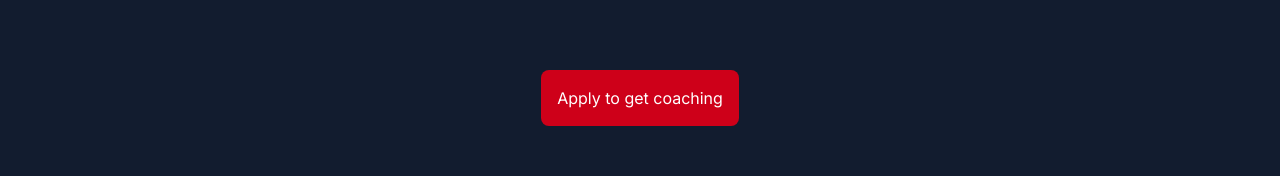
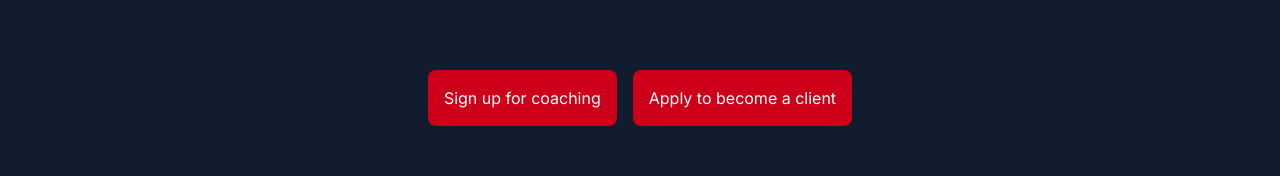
Before and after one commit to mccashland/Xelik-Website, a Next.js app: page /clients in a window 1280 px wide. Shown: the part 775-951 px from the top of the page. Built offline with nearby package versions, Linux system fonts and the light colour scheme.

Commit message:
added new forms

```diff
--- a/src/app/clients/page.tsx
+++ b/src/app/clients/page.tsx
@@ -2,7 +2,6 @@ import Banner from "@/components/Banner/page";
 import Footer from "@/components/Footer/page";
 import LogoHeader from "@/components/LogoHeader/page";
 import MainContent from "@/components/MainContent/page";
-import { route } from "@/utils/Routes";
 
 export default function Clients() {
   const content = {
@@ -13,14 +12,23 @@ export default function Clients() {
     mainImage: "/assets/imgs/main-clients.svg",
     button: {
       text: "Apply to get coaching",
-      link: route.clients.passphrase,
     },
   };
+  const buttons = [
+    {
+      label: "Sign up for coaching",
+      link: "/clients/phrase?q=Sign up for coaching",
+    },
+    {
+      label: "Apply to become a client",
+      link: "/clients/phrase?q=Apply to become a client",
+    },
+  ];
   return (
     <div className="flex flex-col gap-10">
       <LogoHeader />
       <Banner text={"Clients"} />
-      <MainContent content={content} />
+      <MainContent buttons={buttons} content={content} />
       <Footer />
     </div>
   );
--- a/src/app/coaches/page.tsx
+++ b/src/app/coaches/page.tsx
@@ -16,11 +16,21 @@ export default function Coaches() {
       link: route.coaches.passphrase,
     },
   };
+  const buttons = [
+    {
+      label: "Sign Up to become a coach",
+      link: "/coaches/phrase?q=Sign Up to become a coach",
+    },
+    {
+      label: "Apply to become a coach",
+      link: "/coaches/phrase?q=Apply to become a coach",
+    },
+  ];
   return (
     <div className="flex flex-col gap-10">
       <LogoHeader />
       <Banner text={"Coaches"} />
-      <MainContent content={content} />
+      <MainContent buttons={buttons} content={content} />
       <Footer />
     </div>
   );
--- a/src/components/MainContent/page.tsx
+++ b/src/components/MainContent/page.tsx
@@ -9,8 +9,9 @@ interface Props {
     description: any;
     button: any;
   };
+  buttons: { label: string; link: string }[];
 }
-export default function MainContent({ content }: Props) {
+export default function MainContent({ content, buttons }: Props) {
   const { mainImage, text1, text2, description, button } = content;
   return (
     <div className="w-full flex flex-col justify-center items-center">
@@ -26,9 +27,13 @@ export default function MainContent({ content }: Props) {
             />
             <div className="flex  items-center gap-3">
               <img src="/assets/imgs/Arrow Small.svg" alt="" />
-              <div className="text-[#fff] text-[30px] md:text-[40px] ">{text1}</div>
+              <div className="text-[#fff] text-[30px] md:text-[40px] ">
+                {text1}
               </div>
-            <div className="text-[#fff] text-[30px] md:text-[40px]">{text2}</div>
+            </div>
+            <div className="text-[#fff] text-[30px] md:text-[40px]">
+              {text2}
+            </div>
             <div className="text-[rgba(255,255,255,1)] opacity-70 text-[20px] md:text-[24px]">
               {description}
             </div>
@@ -38,12 +43,19 @@ export default function MainContent({ content }: Props) {
           <img className="w-full h-full" src={mainImage} alt="main image" />
         </div>
       </div>
+      <div className="flex gap-x-4">
+        {buttons.map((btn) => {
+          return (
             <Link
-        href={button.link}
+              key={btn.label}
+              href={btn.link}
               className="bg-[#CE0019] text-[#fff] rounded-lg p-4 my-20"
             >
-        {button.text}
+              {btn.label}
             </Link>
+          );
+        })}
+      </div>
     </div>
   );
 }
--- a/src/components/Phrase/index.tsx
+++ b/src/components/Phrase/index.tsx
@@ -1,8 +1,13 @@
 "use client";
 import React, { ChangeEvent, useState } from "react";
 import Button from "../Button/page";
-import { EV_USER_EMAIL, EV_USER_TYPE, USER_TYPE } from "@/utils/TYPES";
-import { useRouter } from "next/navigation";
+import {
+  EV_USER_EMAIL,
+  EV_USER_TYPE,
+  FORMS_NAMES,
+  USER_TYPE,
+} from "@/utils/TYPES";
+import { useRouter, useSearchParams } from "next/navigation";
 
 type FormData = {
   email: string;
@@ -12,15 +17,27 @@ type FormData = {
 export const Phrase = ({ userType }: { userType: USER_TYPE }) => {
   const [data, setData] = useState<FormData>({ email: "", phrase: "" });
   const router = useRouter();
+  const params = useSearchParams();
+  const q = params.get("q");
   const handlePhraseClick = async () => {
-    // const data = await getFormData();
-    // validate phrase
     localStorage.setItem(EV_USER_EMAIL, data.email);
     localStorage.setItem(EV_USER_TYPE, userType);
     if (userType === "CLIENT") {
-      router.push(`${process.env.NEXT_PUBLIC_CLIENT_FORM}`);
+      if (q === "Apply to become a client") {
+        router.push("https://formstack.io/1A423");
+      } else if (q === "Sign up for coaching") {
+        router.push("https://formstack.io/027B5");
+      } else {
+        console.log("Check console");
+      }
     } else if (userType === "COACH") {
-      router.push(`${process.env.NEXT_PUBLIC_COACH_FORM}`);
+      if (q === "Apply to become a coach") {
+        router.push("https://formstack.io/3DDE6");
+      } else if (q === "") {
+        router.push("https://formstack.io/2CA02");
+      } else {
+        console.log("Check console!");
+      }
     } else {
       alert("Something went Wrong Please try again!");
     }
@@ -30,7 +47,8 @@ export const Phrase = ({ userType }: { userType: USER_TYPE }) => {
     setData({ ...data, [name]: value });
   };
   return (
-    <>
+    <form>
+      <div className="flex w-full flex-col gap-y-3">
         <input
           className="font-[400] outline-none text-[20px] w-full text-[#FFFFFF] opacity-60 border focus:border-[#CE0019] bg-[#FFFFFF1A]  rounded-[10px]  py-3 px-3 "
           type="text"
@@ -46,6 +64,7 @@ export const Phrase = ({ userType }: { userType: USER_TYPE }) => {
           onChange={handleChange}
         />
         <Button text={"Continue"} onClick={handlePhraseClick} />
-    </>
+      </div>
+    </form>
   );
 };
--- a/src/utils/TYPES.ts
+++ b/src/utils/TYPES.ts
@@ -1,6 +1,11 @@
 export const EV_USER_EMAIL = "EV_USER_MAIL";
 export const EV_USER_TYPE = "EV_USER_TYPE";
 export type USER_TYPE = "CLIENT" | "COACH";
+export type FORMS_NAMES =
+  | "Sign Up to become a coach"
+  | "Sign Up to become a coach"
+  | "Sign up for coaching"
+  | "Apply to become a client";
 export type CONTRACT = {
   name:
     | ""
--- /dev/null
+++ b/src/utils/validation.ts
@@ -0,0 +1,4 @@
+const emailRegex = /^[a-zA-Z0-9._%+-]+@[a-zA-Z0-9.-]+\.[a-zA-Z]{2,}$/;
+function validateEmail(email: string) {
+  return emailRegex.test(email);
+}
```
Also changed, not shown: 1 other file (tests, documents, lock files or other folders). Lines whose indentation alone changed are shown as unchanged.
